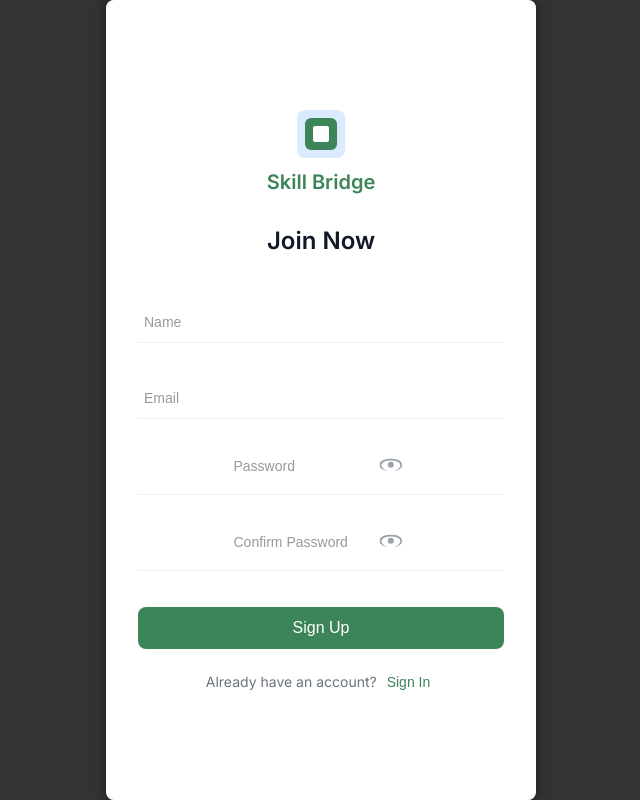
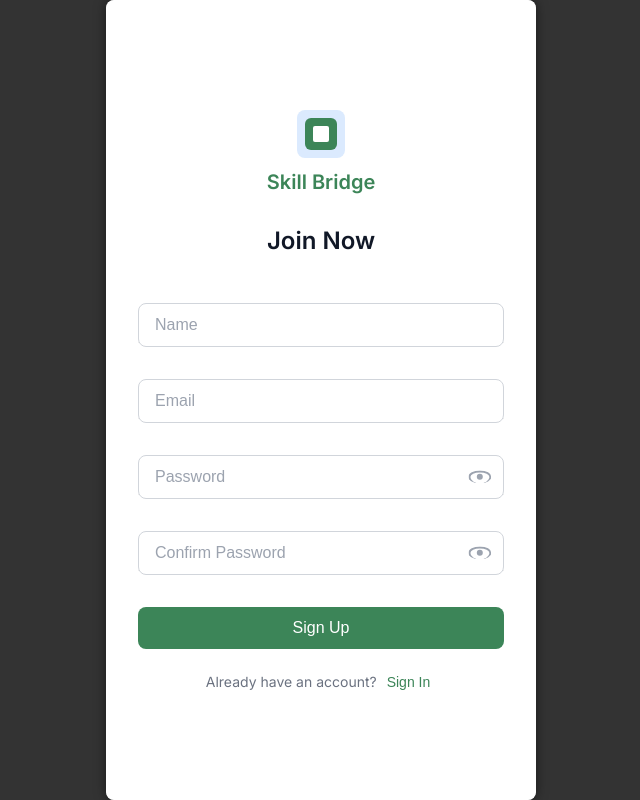
Before and after one commit to joannemarcelina/Sofeng-AOL, a React (Vite) app in the folder frontend/: page /sign-up in a window 1280 px wide. Shown: the whole page, without its empty margins (319-959 px from the left). Built offline with nearby package versions, Linux system fonts and the light colour scheme.

Commit message:
fix: [ZA] css input

```diff
--- a/frontend/src/pages/Profile.css
+++ b/frontend/src/pages/Profile.css
@@ -117,7 +117,7 @@
   flex-wrap: nowrap;
 }
 
-.input-group input {
+.profile-page .input-group input {
   flex: 1;
   min-width: 0;
   width: 100%;
@@ -131,7 +131,7 @@
   text-align: left;
 }
 
-.input-group input::placeholder {
+.profile-header .input-group input::placeholder {
   text-align: left;
   color: #999;
 }
@@ -245,11 +245,11 @@
   border-radius: 50%;
 }
 
-.switch input:checked+.slider {
+.switch input:checked + .slider {
   background: #2c7a7b;
 }
 
-.switch input:checked+.slider::before {
+.switch input:checked + .slider::before {
   transform: translateX(20px);
 }
 
--- a/frontend/src/pages/SignIn.jsx
+++ b/frontend/src/pages/SignIn.jsx
@@ -1,7 +1,7 @@
 import { useState } from "react";
 import { useNavigate } from "react-router-dom";
 import "./auth.css";
-import axios from 'axios';
+import axios from "axios";
 
 export default function SignupForm() {
   const navigate = useNavigate();
@@ -55,23 +55,31 @@ export default function SignupForm() {
   const handleSubmit = async () => {
     if (validateForm()) {
       try {
-        const response = await axios.post('http://localhost:3001/login', {
-          email: formData.email,
-          password: formData.password
-        }, { withCredentials: true });
+        const response = await axios.post(
+          "http://localhost:3001/login",
+          {
+            email: formData.email,
+            password: formData.password,
+          },
+          { withCredentials: true }
+        );
 
         if (response.data.Status === "Success") {
           // alert("Sign in successful!");
           navigate("/home"); // ini buat page slth Sign In
         } else {
-          alert(response.data.Error || "Sign in failed :(\nAccount does not exist or incorrect password!");
+          alert(
+            response.data.Error ||
+              "Sign in failed :(\nAccount does not exist or incorrect password!"
+          );
         }
       } catch (error) {
-        alert("Sign in failed :(\nAccount does not exist or incorrect password!");
+        alert(
+          "Sign in failed :(\nAccount does not exist or incorrect password!"
+        );
       }
     }
   };
-
 
   return (
     <div className="signup-container">
--- a/frontend/src/pages/auth.css
+++ b/frontend/src/pages/auth.css
@@ -98,8 +98,8 @@
 }
 
 .form-input:focus {
-  border-color: #3c8558;
-  box-shadow: 0 0 0 3px rgba(37, 99, 235, 0.1);
+  border-color: #10b981;
+  box-shadow: 0 0 0 3px rgba(16, 185, 129, 0.1);
 }
 
 .form-input.error {
@@ -118,6 +118,7 @@
 /* Password Field */
 .password-wrapper {
   position: relative;
+  width: 100%;
 }
 
 .password-input {
--- a/package.json
+++ b/package.json
@@ -1,5 +1,6 @@
 {
   "dependencies": {
+    "@iconify/react": "^6.0.0",
     "axios": "^1.9.0"
   }
 }
```
Also changed, not shown: 1 other file (tests, documents, lock files or other folders). Lines whose indentation alone changed are shown as unchanged.
